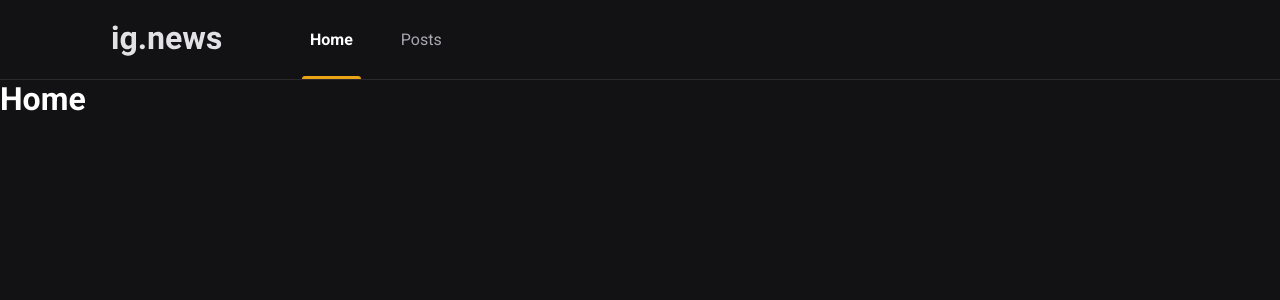
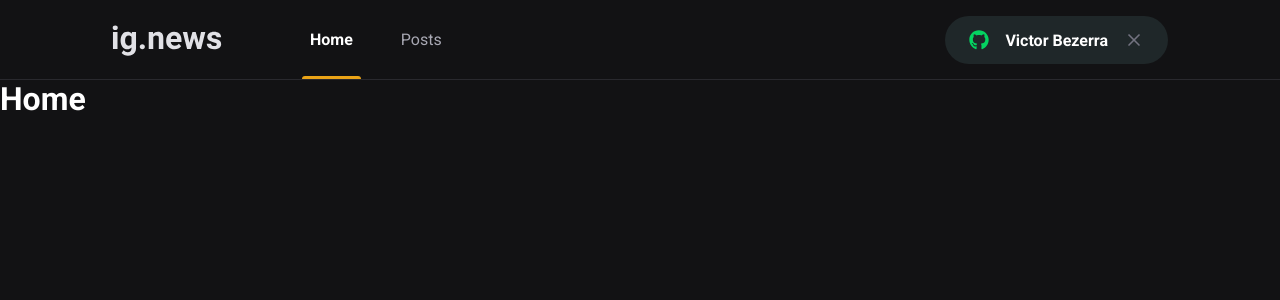
Before and after one commit to victorbzrra/ig-news-nextjs, a Next.js app: page / in a window 1280 px wide. Shown: the top 300 px of the page. Built offline with nearby package versions, Linux system fonts and the light colour scheme.

Commit message:
Componente:  SingInButton

```diff
--- a/package.json
+++ b/package.json
@@ -11,6 +11,7 @@
     "next": "12.0.8",
     "react": "17.0.2",
     "react-dom": "17.0.2",
+    "react-icons": "^4.3.1",
     "sass": "^1.49.0"
   },
   "devDependencies": {
--- a/src/components/Header/index.tsx
+++ b/src/components/Header/index.tsx
@@ -1,3 +1,5 @@
+import { SingInButton } from '../SingInButton';
+
 import styles from './styles.module.scss';
 
 export function Header() {
@@ -9,6 +11,7 @@ export function Header() {
           <a className={styles.active}>Home</a>
           <a>Posts</a>
         </nav>
+        <SingInButton />
       </div>
     </header>
   );
--- a/src/components/Header/styles.module.scss
+++ b/src/components/Header/styles.module.scss
@@ -16,7 +16,6 @@
   nav {
     margin-left: 5rem;
     height: 5rem;
-  }
 
     a {
       display: inline-block;
@@ -53,3 +52,8 @@
       }
     }
   }
+
+  button {
+    margin-left: auto;
+  }
+}
--- /dev/null
+++ b/src/components/SingInButton/index.tsx
@@ -0,0 +1,21 @@
+import { FaGithub } from 'react-icons/fa';
+import { FiX } from 'react-icons/fi';
+
+import styles from './styles.module.scss';
+
+export function SingInButton() {
+  const isUserLoggedIn = true;
+
+  return isUserLoggedIn ? (
+    <button type="button" className={styles.singInButton}>
+      <FaGithub color='#04d361'/>
+      Victor Bezerra
+      <FiX color='#737380' className={styles.closeIcon}/>
+    </button>
+  ) : (
+    <button type="button" className={styles.singInButton}>
+      <FaGithub color='#eba417'/>
+      Sing in with Github
+    </button>
+  );
+}
--- /dev/null
+++ b/src/components/SingInButton/styles.module.scss
@@ -0,0 +1,33 @@
+.singInButton {
+  height: 3rem;
+  border-radius: 3rem;
+  background: var(--gray-850);
+  border: 0;
+  padding: 0 1.5rem;
+
+  display: flex;
+  align-items: center;
+  justify-content: center;
+
+  color: var(--white);
+  font-weight: bold;
+
+  svg {
+    width: 20px;
+    height: 20px;
+  }
+
+  svg.closeIcon {
+    margin-left: 1rem;
+  }
+
+  svg:first-child {
+    margin-right: 1rem;
+  }
+
+  transition: filter 0.2s;
+
+  &:hover {
+    filter: brightness(0.8);
+  }
+}
--- a/src/styles/global.scss
+++ b/src/styles/global.scss
@@ -10,6 +10,7 @@
   --gray-100: #e1e1e6;
   --gray-300: #a8a8b3;
   --gray-800: #29292e;
+  --gray-850: #1f2729;
   --gray-900: #121214;
 
   --cyan-500: #61dafb;
```
Also changed, not shown: 1 other file (tests, documents, lock files or other folders). Lines whose indentation alone changed are shown as unchanged.
